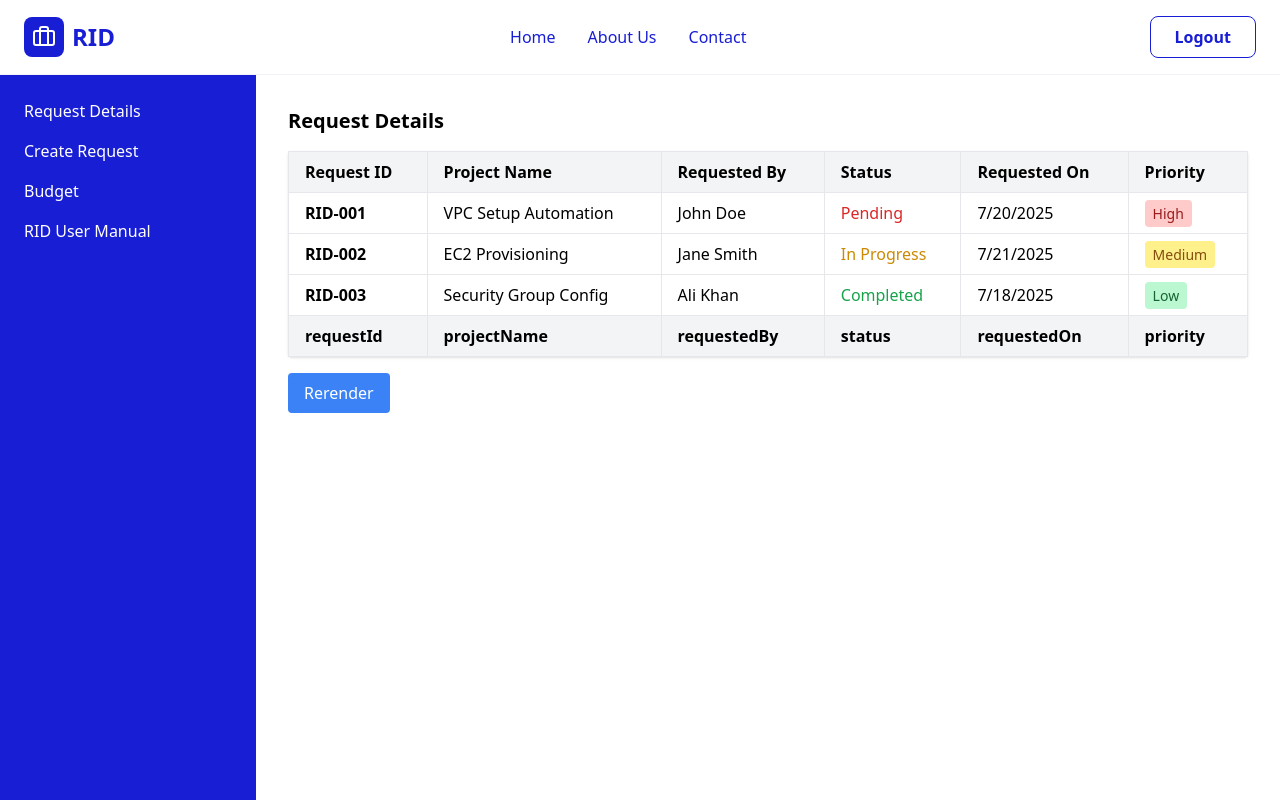
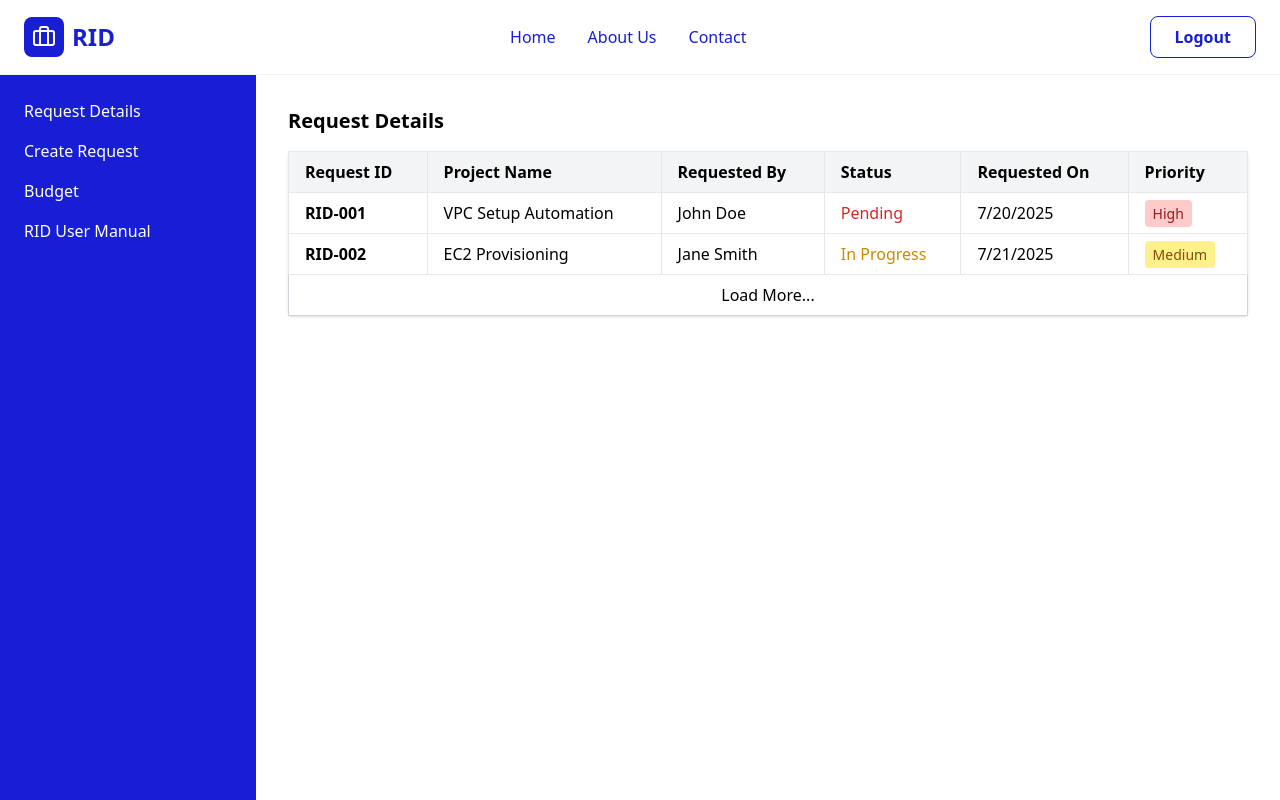
Before and after one commit to zulaikhamir/RID, a React (Vite) app: page /request-details in a window 1280 px wide. Shown: the top 800 px of the page. Built offline with nearby package versions, Linux system fonts and the light colour scheme.

Commit message:
added load more as a row

```diff
--- a/src/pages/requestdetails.jsx
+++ b/src/pages/requestdetails.jsx
@@ -7,6 +7,7 @@ import {
 } from "@tanstack/react-table";
 
 // Sample RID Request Details data
+
 const defaultData = [
   {
     requestId: "RID-001",
@@ -93,6 +94,7 @@ const columns = [
 
 const RequestDetailsTable = () => {
   const [data] = useState(() => [...defaultData]);
+  const [visibleRows, setVisibleRows] = useState(2); // show 5 rows initially
   const rerender = useReducer(() => ({}), {})[1];
 
   const table = useReactTable({
@@ -122,7 +124,10 @@ const RequestDetailsTable = () => {
           ))}
         </thead>
         <tbody>
-          {table.getRowModel().rows.map((row) => (
+          {table
+            .getRowModel()
+            .rows.slice(0, visibleRows)
+            .map((row) => (
               <tr key={row.id} className="hover:bg-gray-50">
                 {row.getVisibleCells().map((cell) => (
                   <td key={cell.id} className="border px-4 py-2">
@@ -131,33 +136,19 @@ const RequestDetailsTable = () => {
                 ))}
               </tr>
             ))}
+          {visibleRows < table.getRowModel().rows.length && (
+            <tr>
+              <td
+                colSpan={columns.length}
+                className="text-center hover:bg-gray-50 cursor-pointer py-2 hover:underline"
+                onClick={() => setVisibleRows((prev) => prev + 5)}
+              >
+                Load More...
+              </td>
+            </tr>
+          )}
         </tbody>
-        <tfoot className="bg-gray-100">
-          {table.getFooterGroups().map((footerGroup) => (
-            <tr key={footerGroup.id}>
-              {footerGroup.headers.map((header) => (
-                <th key={header.id} className="border px-4 py-2 text-left">
-                  {header.isPlaceholder
-                    ? null
-                    : flexRender(
-                        header.column.columnDef.footer,
-                        header.getContext()
-                      )}
-                </th>
-              ))}
-            </tr>
-          ))}
-        </tfoot>
       </table>
-
-      <div className="mt-4">
-        <button
-          onClick={() => rerender()}
-          className="bg-blue-500 text-white px-4 py-2 rounded"
-        >
-          Rerender
-        </button>
-      </div>
     </div>
   );
 };
```
Lines whose indentation alone changed are shown as unchanged.
